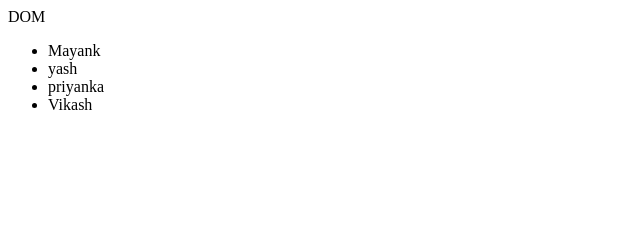
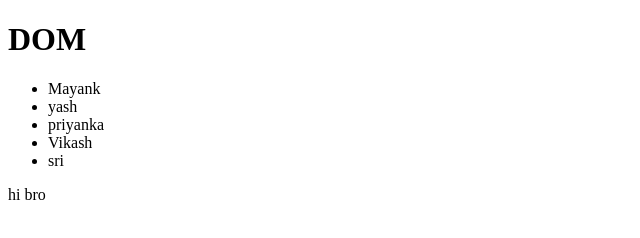
Before and after one commit to amisg/Javascript, a plain HTML site: page 9.DOM/index.html in a window 1280 px wide. Shown: the whole page, without its empty margins (0-640 px from the left). Drawn offline with Linux system fonts and the light colour scheme.

Commit message:
innerHTML vs innerTxt vs textContent

```diff
--- a/9.DOM/index.html
+++ b/9.DOM/index.html
@@ -11,7 +11,7 @@
 </head>
 
 <body>
-    DOM
+    <h1 id="heading">DOM</h1>
 
     <!-- <li>asdasdsad</li> do not do something like this -->
 
@@ -42,6 +42,7 @@
         <li>Vikash</li>
     </ul>
 
+    <div id="container">hi bro</div>
 
 
     <script src="./script.js"></script>
--- a/9.DOM/script.js
+++ b/9.DOM/script.js
@@ -217,3 +217,50 @@
 //   fakeNodeOfNamesListElement.append(listItemElement);
 // }
 // namesListElement.append(fakeNodeOfNamesListElement);
+
+//----------------------------- Advance edit elements (innerText,innerHtml)
+
+// const containerElement = document.getElementById("container");
+// console.dir(containerElement);
+
+//----------textContent(only text witout formatting)-------
+
+// containerElement.textContent = `haijija
+// jahijadoskdf    sdvsfdv
+// ahfisjiafj`;
+
+//---------innerHtml(use of html tags )------------
+
+// containerElement.innerHTML = `haijija
+// <strong>jahijadosk</strong>  safas
+// ahfisjiafj`;
+
+//----------innerText(formatting)------------
+
+// containerElement.innerText = `haijija
+// <strong>jahijadosk</strong>     sfgdg
+// ahfisjiafj`;
+
+// !!innerHTml is dangerous ---
+
+// containerElement.innerHTML = `<script>//hacker script</script`;
+// console.log(containerElement);
+
+// question : adding list item using innerHtml
+
+/*
+
+<ul id="names" class="">
+        <li>Mayank</li>
+        <li>yash</li>
+        <li>priyanka</li>
+        <li>Vikash</li>
+    </ul>
+
+
+*/
+
+const namesListElement = document.getElementById("names");
+console.dir(namesListElement);
+
+namesListElement.innerHTML += `<li>sri</li>\n`;
```
